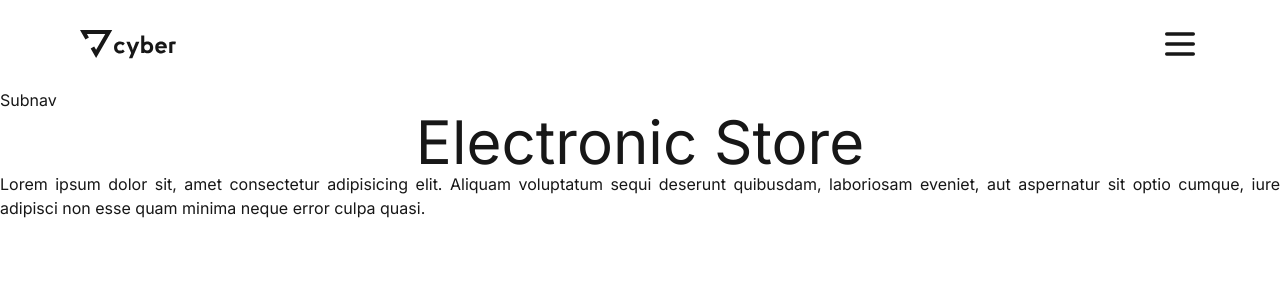
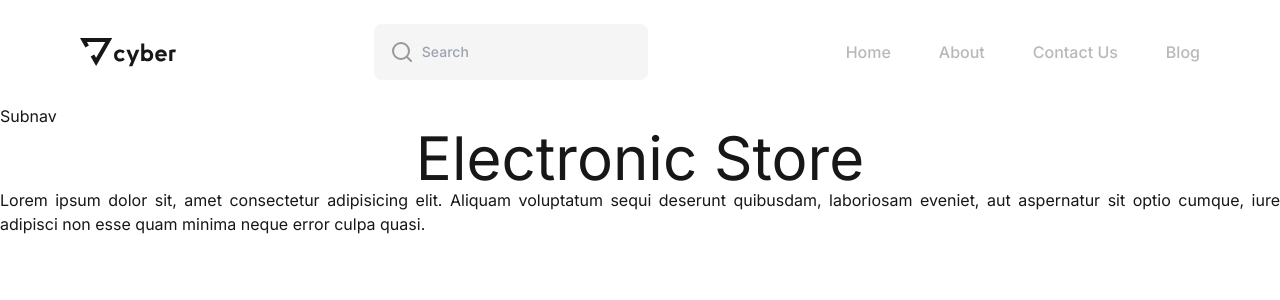
Before and after one commit to alexandreraminelli/pratica-nextjs-electronic-store, a Next.js app: page / in a window 1280 px wide. Shown: the top 300 px of the page. Built offline with nearby package versions, Linux system fonts and the light colour scheme.

Commit message:
feat: criação do navbar principal do header

```diff
--- a/src/app/ui/layout/header/HeaderTop.tsx
+++ b/src/app/ui/layout/header/HeaderTop.tsx
@@ -1,5 +1,7 @@
 import LogoLink from "@/app/ui/logo/LogoLink"
+import SearchBox from "@/app/ui/navigation/SearchBox"
 import { MenuIcon } from "lucide-react"
+import MainNavbar from "./navbar/MainNavbar"
 
 /**
  * Componente superior do cabeçalho.
@@ -14,12 +16,17 @@ export default function HeaderTop() {
       className="
         py-6 pd-container
         flex flex-row items-center justify-between
+        bg-background
       "
     >
       <LogoLink />
 
+      {/* Desktop */}
+      <SearchBox className="max-sm:hidden" />
+      <MainNavbar className="max-md:hidden" />
+
       {/* Mobile */}
-      <MenuIcon width={40} height={40} />
+      <MenuIcon width={40} height={40} className="lg:hidden" />
     </div>
   )
 }
--- /dev/null
+++ b/src/app/ui/layout/header/navbar/MainNavbar.tsx
@@ -0,0 +1,59 @@
+import { mainNavbar } from "@/data/constants/navigation/mainNavbar" // links do navbar
+import NavLink from "@/data/model/navigation/NavLink"
+import Link from "next/link"
+
+/**
+ * Interface dos props do componente `MainNavbar`.
+ *
+ * @author Alexandre Raminelli
+ */
+interface MainNavbarProps {
+  /** Classes personalizadas. (opcional) */
+  className?: string
+}
+
+/**
+ * Barra de navegação principal.
+ * Possui os links das principais páginas do site.
+ *
+ * @author Alexandre Raminelli
+ */
+export default function MainNavbar({ className }: MainNavbarProps) {
+  return (
+    <nav className={className}>
+      <ul
+        className="
+        flex flex-row justify-between
+        w-full
+        gap-5 lg:gap-12
+        "
+      >
+        {mainNavbar.map((link, index) => (
+          <LinkNavbar key={index} link={link} />
+        ))}
+      </ul>
+    </nav>
+  )
+}
+
+/**
+ * Link do navbar principal.
+ *
+ * @author Alexandre Raminelli
+ */
+function LinkNavbar({ link }: { link: NavLink }) {
+  return (
+    <li>
+      <Link
+        href={link.href} // endereço
+        // estilos:
+        className="
+        text-base font-medium opacity-30
+        hover:opacity-100 transition-opacity
+        "
+      >
+        {link.text} {/* texto */}
+      </Link>
+    </li>
+  )
+}
```
